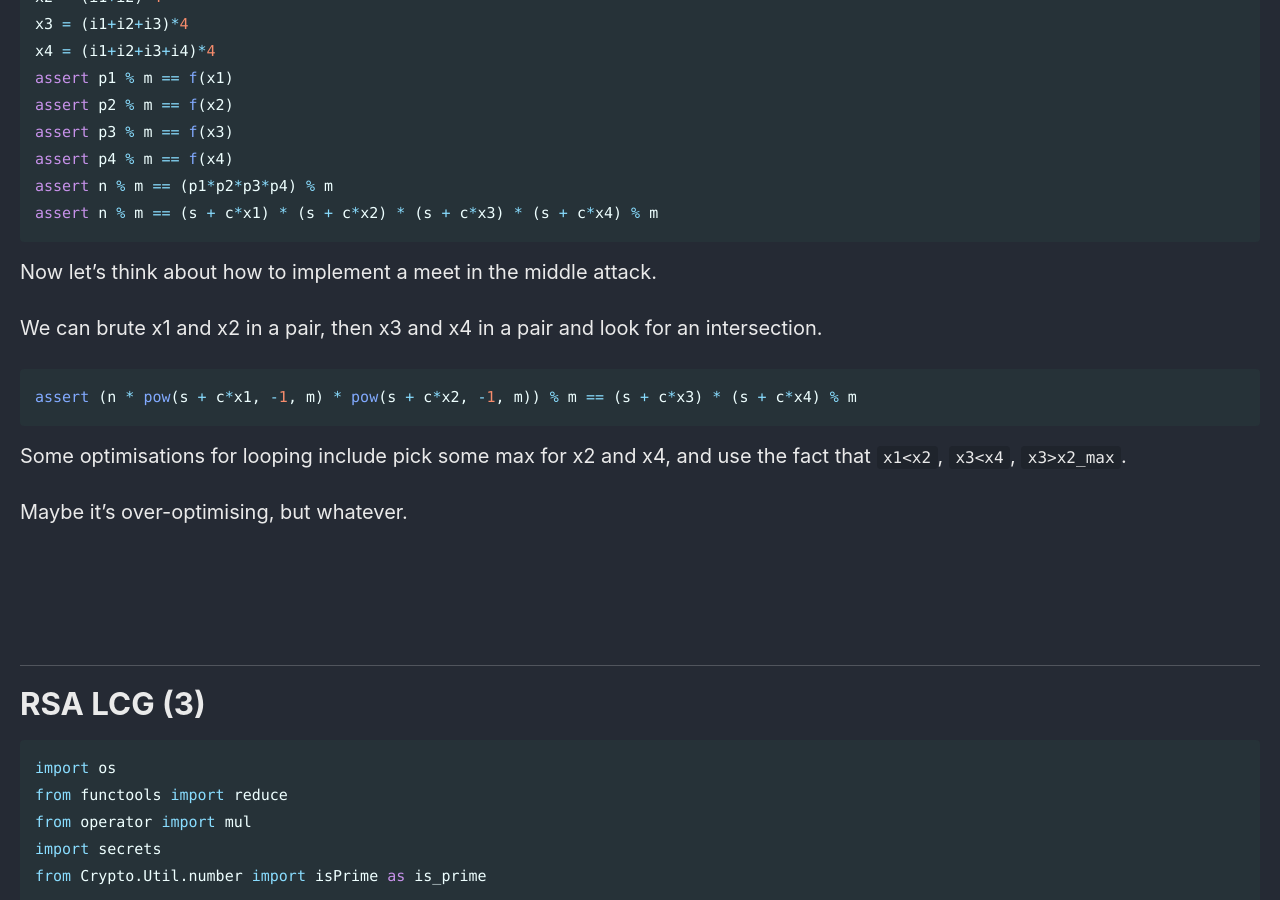
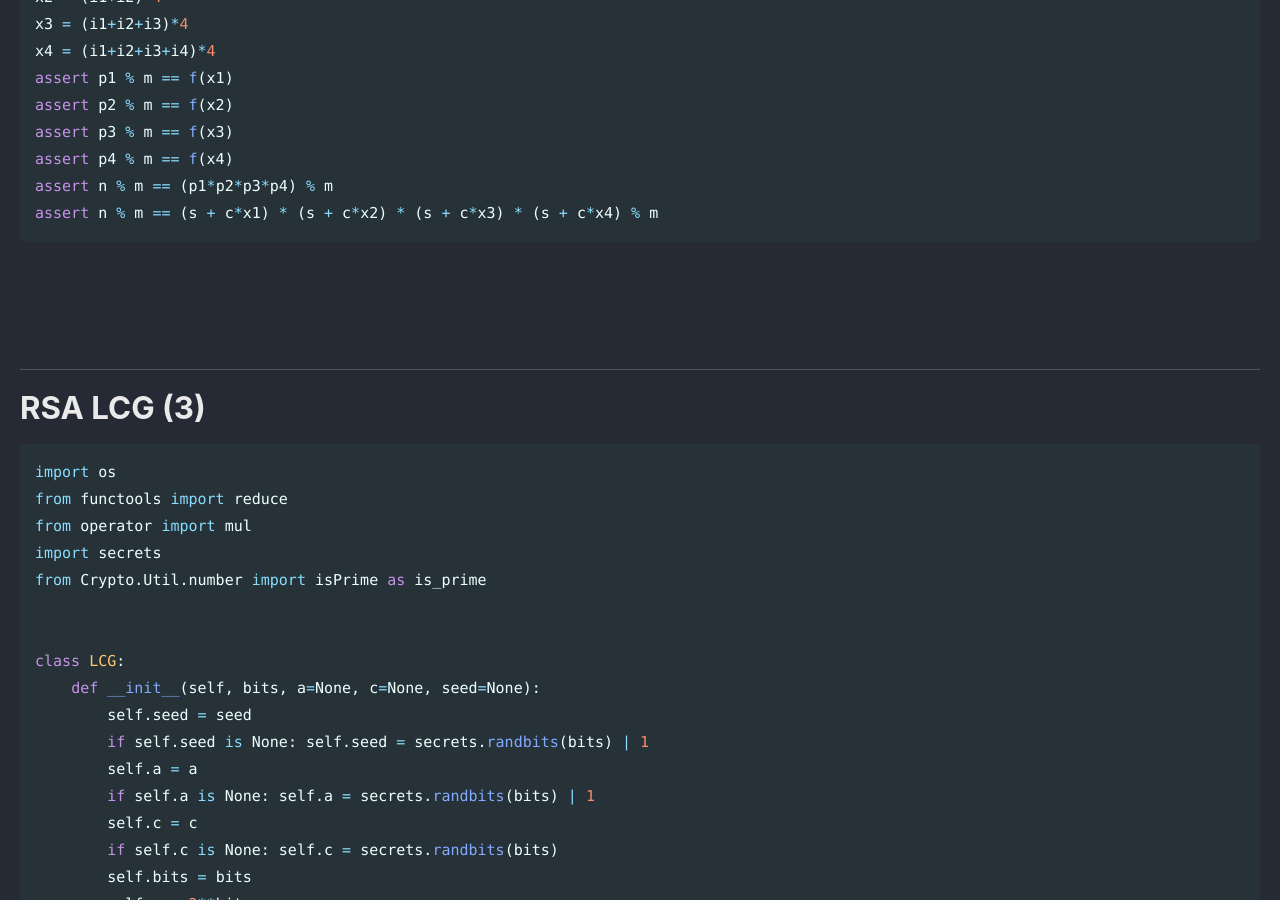
Before and after one commit to Connor-McCartney/Connor-McCartney.github.io, a Jekyll site: the page built from _pages/cryptography/other/HKCERT2024.md, in a window 1280 px wide and 900 px high, scrolled down 12640 px. Built offline with Jekyll 4.4.1, drawn with Linux system fonts in a browser that asks for light colours; cached includes are drawn as plain includes.

Commit message:
Update HKCERT2024.md

````diff
--- a/_pages/cryptography/other/HKCERT2024.md
+++ b/_pages/cryptography/other/HKCERT2024.md
@@ -492,18 +492,6 @@ assert n % m == (p1*p2*p3*p4) % m
 assert n % m == (s + c*x1) * (s + c*x2) * (s + c*x3) * (s + c*x4) % m
 ```
 
-Now let's think about how to implement a meet in the middle attack.
-
-We can brute x1 and x2 in a pair, then x3 and x4 in a pair and look for an intersection.
-
-```python
-assert (n * pow(s + c*x1, -1, m) * pow(s + c*x2, -1, m)) % m == (s + c*x3) * (s + c*x4) % m
-```
-
-Some optimisations for looping include pick some max for x2 and x4,
-and use the fact that `x1<x2`, `x3<x4`, `x3>x2_max`.
-
-Maybe it's over-optimising, but whatever.
 
 
 <br>
````
